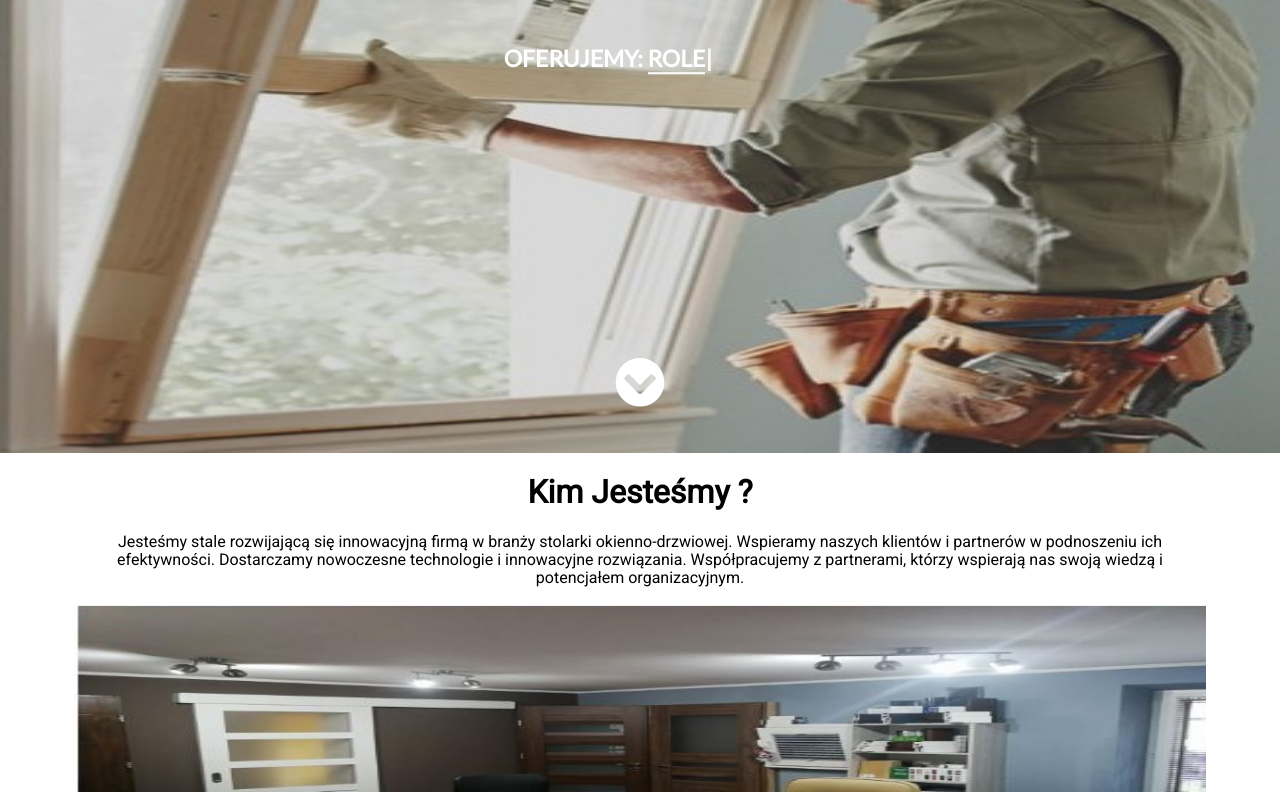
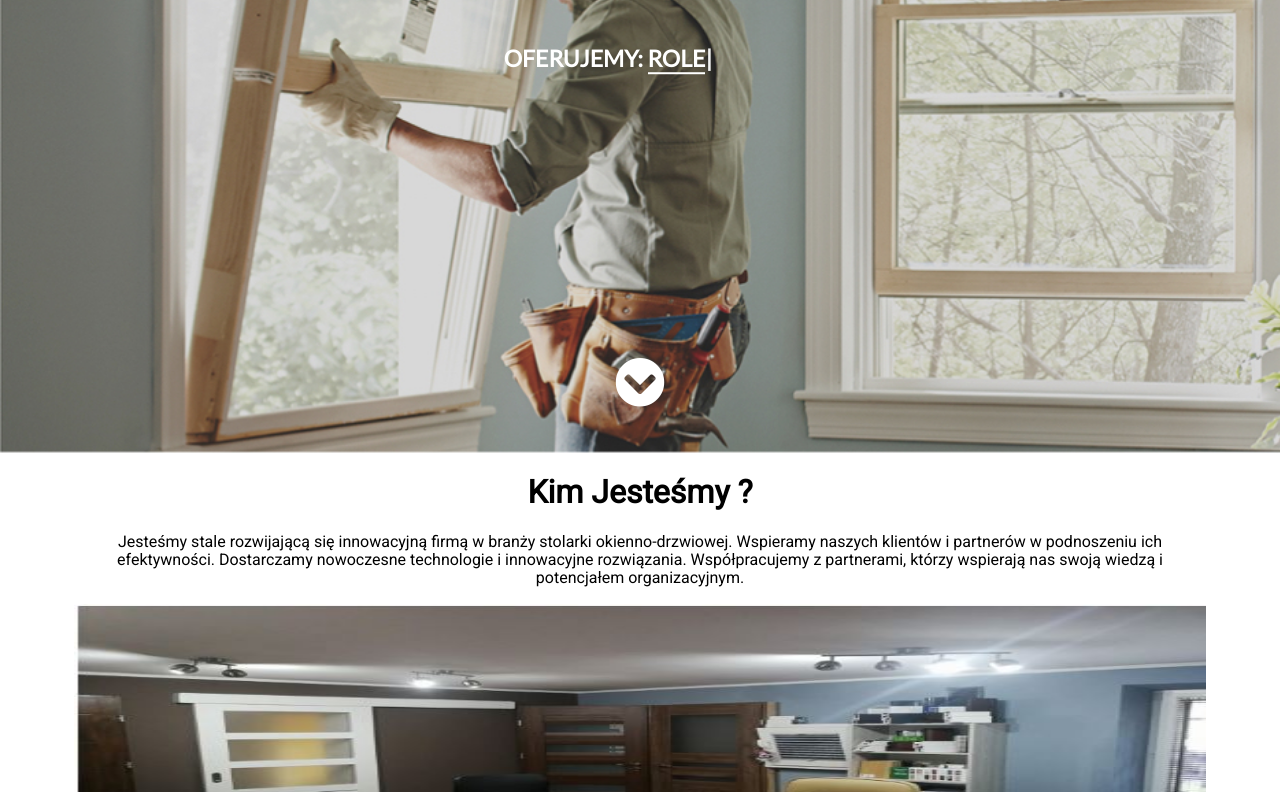
Before and after one commit to tw1sterPL/Techman_New_Project, a plain HTML site: page index.html in a window 1280 px wide. Shown: the part 347-1139 px from the top of the page. Drawn offline with nearby package versions, Linux system fonts and the light colour scheme.

Commit message:
Update style.css

```diff
--- a/css/style.css
+++ b/css/style.css
@@ -272,7 +272,13 @@
         left: -30%;
         top: -1%;
     }
-
+    .main {
+        height: 100vh;
+        width: 100%;
+        background-image: url(../images/main2.jpg);
+        background-size: cover;
+        background-repeat: no-repeat;
+    }
     .main h1 {
         position: absolute;
         top: 35%;
```
